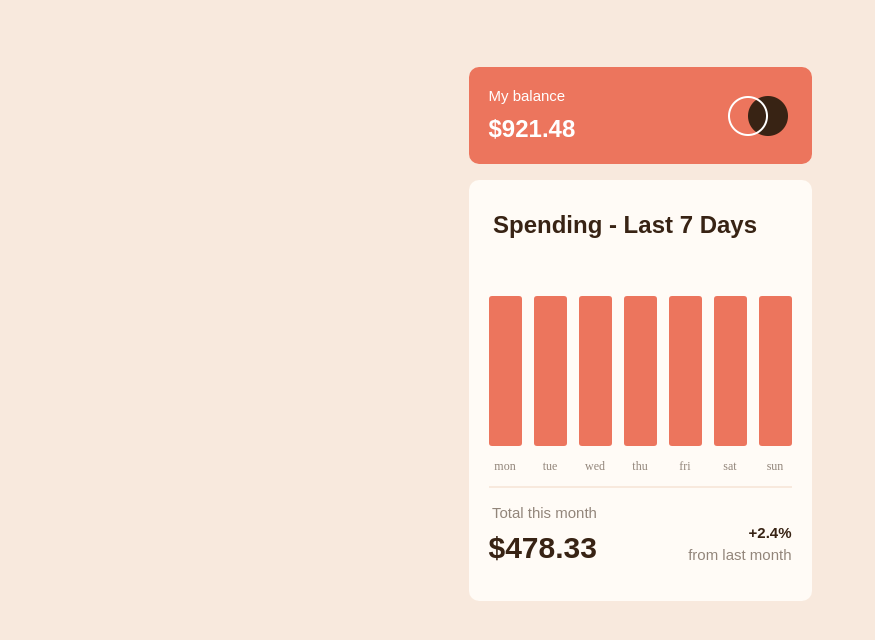
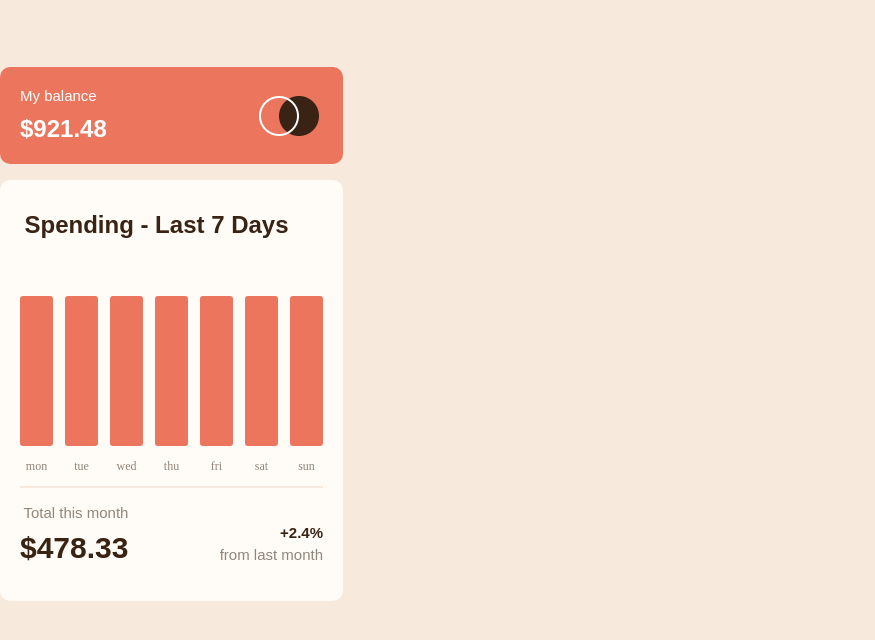
Before and after one commit to dlavrentev/expenses-chart-component, a React (Create React App) app: page / in a window 1280 px wide. Shown: the top 640 px of the page, without its empty margins (0-875 px from the left). Built offline with nearby package versions, Linux system fonts and the light colour scheme.

Commit message:
Update App.css

```diff
--- a/src/App.css
+++ b/src/App.css
@@ -12,10 +12,7 @@ p {
 }
 
 .App {
-  display: flex;
-  flex-direction: column;
-  justify-content: center;
-  align-items: center;
+  margin: ;
 }
 
 /* Balance Component Styling  */
```
